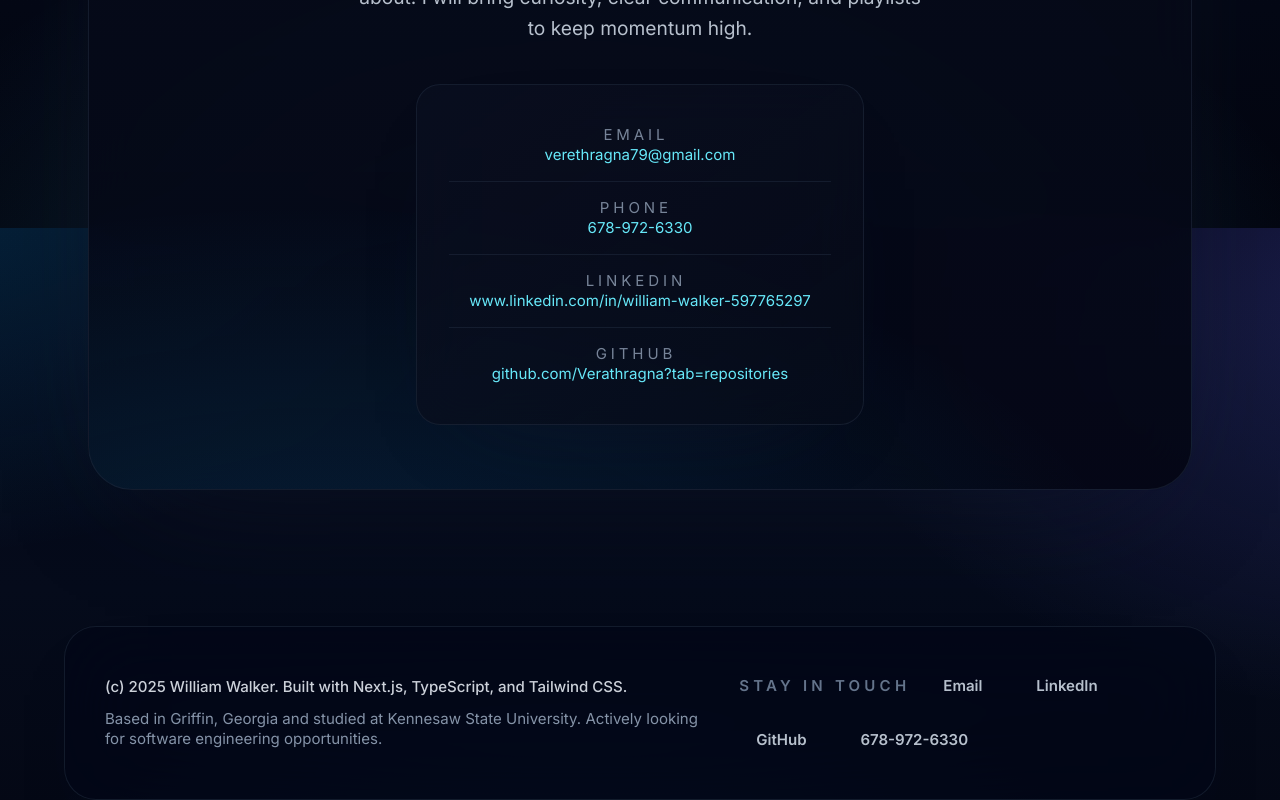
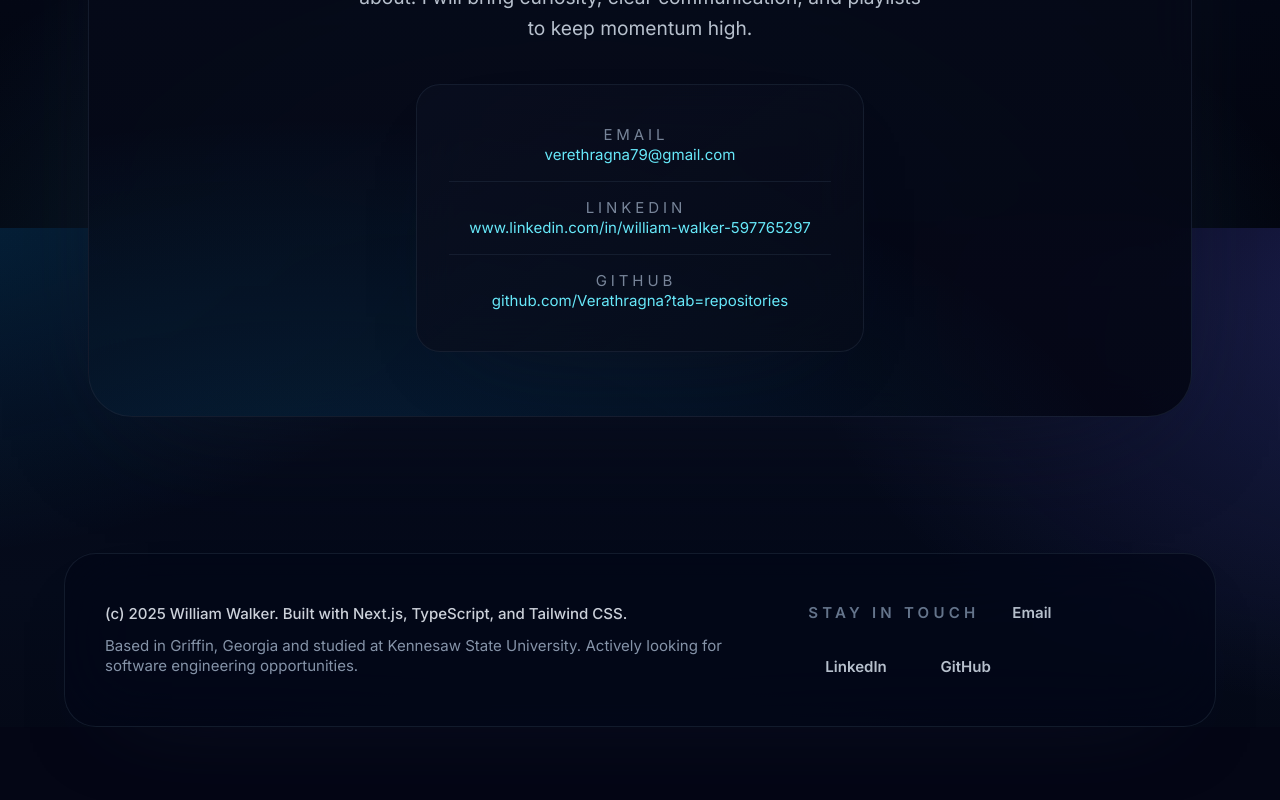
Before and after one commit to Verathragna/portfolio_web, a Next.js app: page / in a window 1280 px wide. Shown: the part 8572-9372 px from the top of the page. After the commit the page ends 9299 px from the top, so only its background shows below. Built offline with nearby package versions, Linux system fonts and the light colour scheme.

Commit message:
Remove phone number contact option

```diff
--- a/app/page.tsx
+++ b/app/page.tsx
@@ -7,8 +7,6 @@ import {
   PROFILE_LINKEDIN,
   PROFILE_GITHUB_REPOS,
   PROFILE_NAME,
-  PROFILE_PHONE_DISPLAY,
-  PROFILE_PHONE_TEL,
 } from "@/content/profile";
 
 type Strength = {
@@ -351,12 +349,6 @@ export default function HomePage() {
                 </a>
               </li>
               <li className="space-y-1 border-t border-slate-800/60 pt-4">
-                <span className="block uppercase tracking-[0.26em] text-slate-400/80">Phone&nbsp;</span>
-                <a href={`tel:${PROFILE_PHONE_TEL}`} className="text-cyan-300 transition-colors duration-200 hover:text-cyan-200">
-                  {PROFILE_PHONE_DISPLAY}
-                </a>
-              </li>
-              <li className="space-y-1 border-t border-slate-800/60 pt-4">
                 <span className="block uppercase tracking-[0.26em] text-slate-400/80">LinkedIn&nbsp;</span>
                 <a
                   href={PROFILE_LINKEDIN}
--- a/components/Footer.tsx
+++ b/components/Footer.tsx
@@ -3,8 +3,6 @@ import {
   PROFILE_LINKEDIN,
   PROFILE_GITHUB_REPOS,
   PROFILE_NAME,
-  PROFILE_PHONE_DISPLAY,
-  PROFILE_PHONE_TEL,
 } from "@/content/profile";
 
 const year = new Date().getFullYear();
@@ -47,12 +45,6 @@ export default function Footer() {
             >
               GitHub&nbsp;
             </a>
-            <a
-              href={`tel:${PROFILE_PHONE_TEL}`}
-              className="rounded-full border border-transparent px-4 py-2 transition-colors duration-200 hover:border-accent/40 hover:text-accent"
-            >
-              {PROFILE_PHONE_DISPLAY}
-            </a>
           </div>
         </div>
       </div>
--- a/content/profile.ts
+++ b/content/profile.ts
@@ -1,6 +1,4 @@
 export const PROFILE_NAME = "William Walker";
 export const PROFILE_EMAIL = "verethragna79@gmail.com";
-export const PROFILE_PHONE_DISPLAY = "678-972-6330";
-export const PROFILE_PHONE_TEL = "16789726330";
 export const PROFILE_LINKEDIN = "https://www.linkedin.com/in/william-walker-597765297";
 export const PROFILE_GITHUB_REPOS = "https://github.com/Verathragna?tab=repositories";
```
